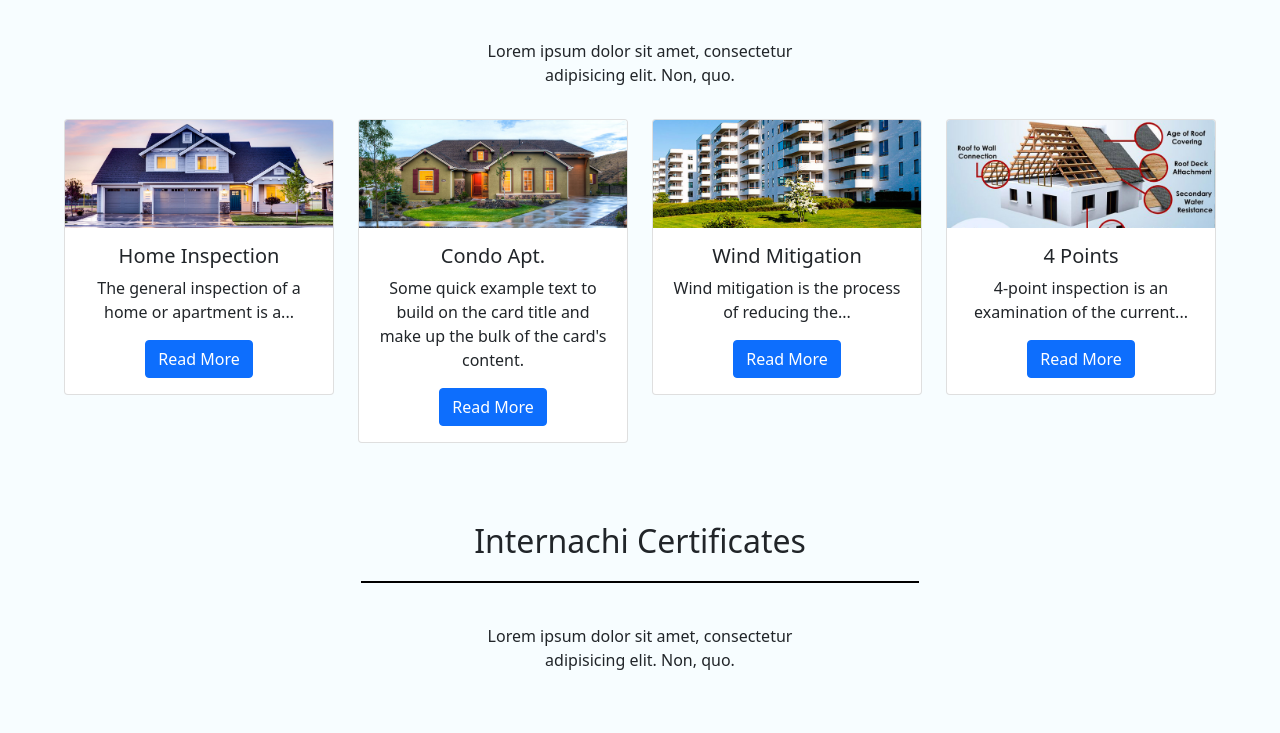
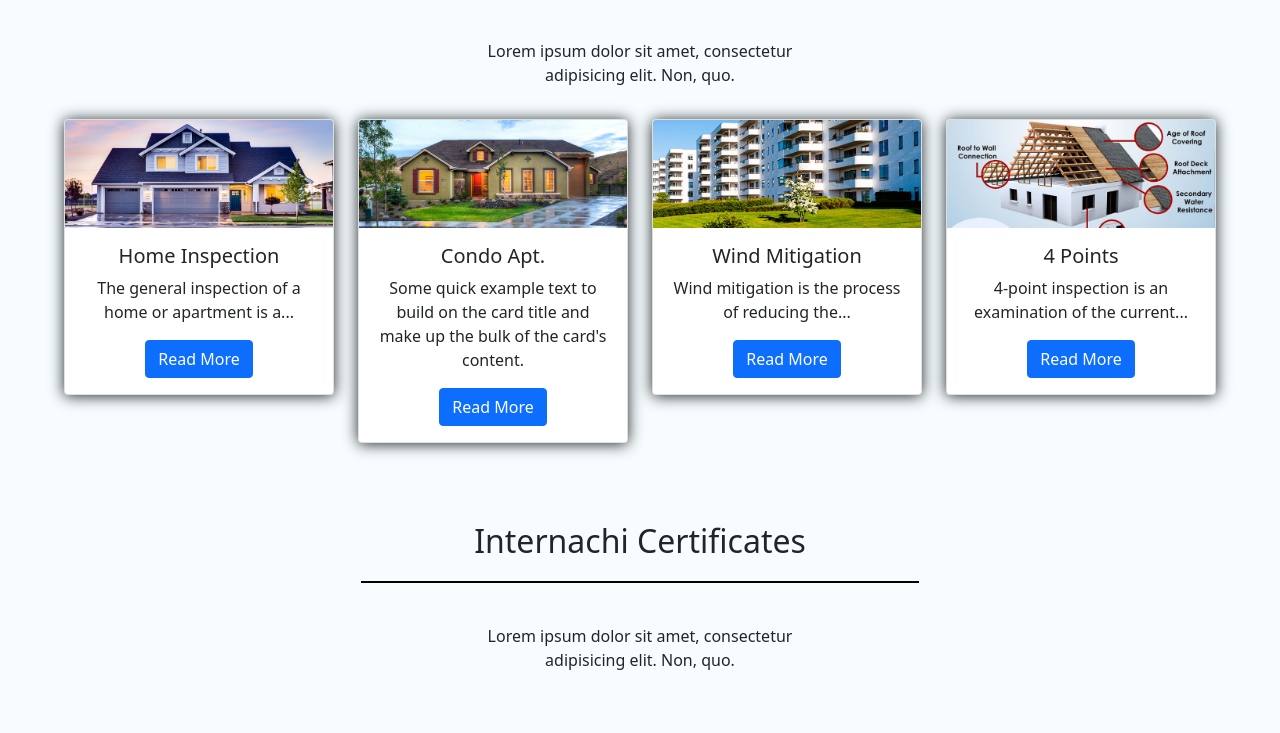
Before and after one commit to alexabalo/Home-Inspection-web, a plain HTML site: page index.html in a window 1280 px wide. Shown: the part 733-1466 px from the top of the page. Drawn offline with nearby package versions, Linux system fonts and the light colour scheme.

Commit message:
Update style.css

```diff
--- a/style.css
+++ b/style.css
@@ -101,6 +101,7 @@ body{
     width: 100%;
     margin: 1em auto;
     text-align: center;
+    box-shadow: 0px 1px 15px;
 }
 
 footer{
```
